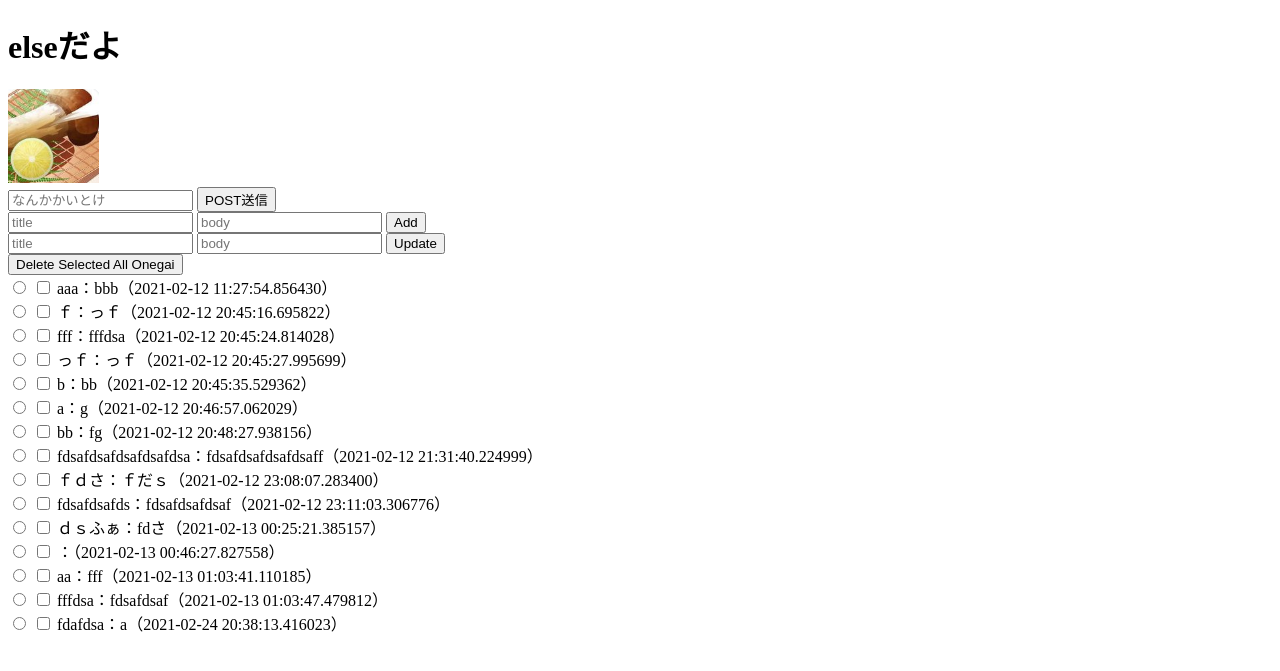
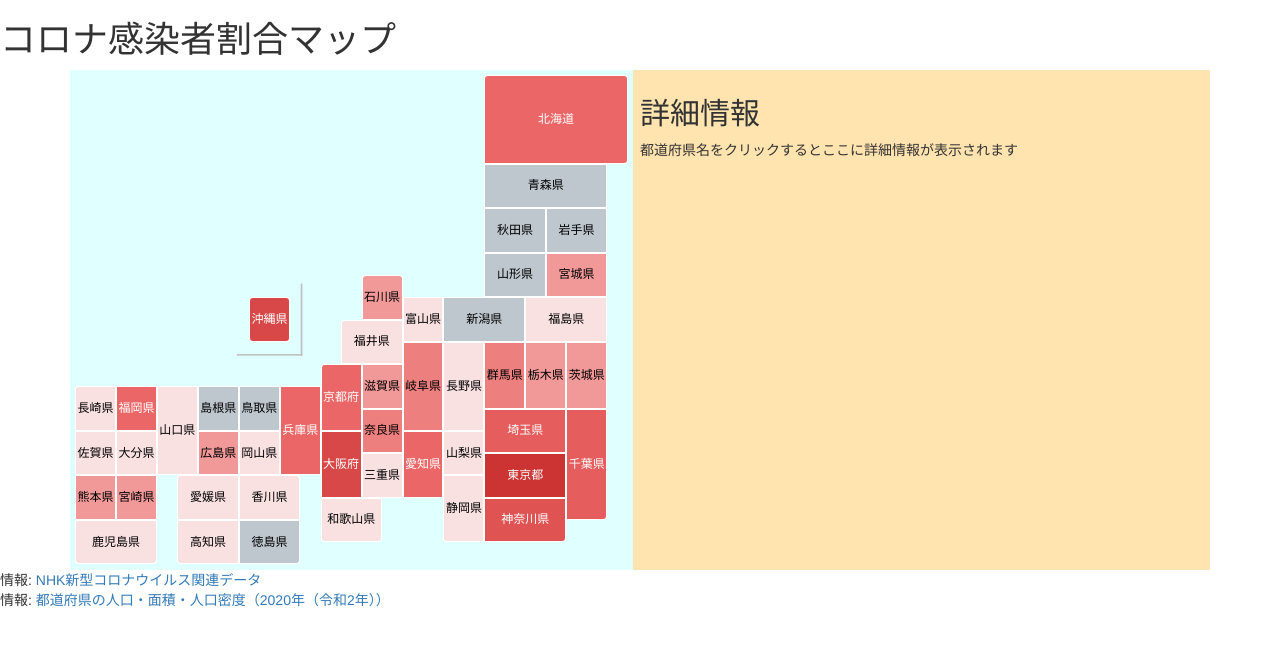
Before and after one commit to futonchan/covid_percentage, a Flask app: page / in a window 1280 px wide. Shown: the top 671 px of the page. Run offline with Flask 2, Linux system fonts and the light colour scheme; a map, chart or similar area stays blank; some libraries are stand-ins or nearby versions.

Commit message:
irarani file seiri

```diff
--- a/app/app.py
+++ b/app/app.py
@@ -17,21 +17,7 @@ Bootstrap = Bootstrap(app)
 # @...デコレータ、真下の行の関数を引数にとる
 # 呼び出し自体は真下の行の関数でおｋ、実行自体はデコレータが実行される
 @app.route("/") #「/」へアクセスしたとき
-@app.route("/index") #「/index」にアクセスしたとき
 def index():
-    print("def index")
-    name = request.args.get("name")
-    all_onegai = OnegaiContent.query.all() # SELECT ** FROM XX
-
-    return render_template("index.html",name=name,all_onegai=all_onegai) # index.htmlで使えるようになる
-
-@app.route("/index", methods=["post"]) #htmlのformactionの名前が/indexで、POSTを受け取ったとき
-def post():
-    print("def post index")
-    # name = request.form["name"] # index.htmlのフォームのname指定した変数をnameに代入
-    # all_onegai = OnegaiContent.query.all() # SELECT ** FROM XX
-    # [<Title 'fdsaf'>, <Title 'っっっっっっｆ'>, <Title 'aaa'>] DBをリスト構造で全て出力された結果
-
     # 人口取得 now_covids=now_covids
     path = os.path.join(os.path.abspath(os.path.dirname(__file__)), "static/csv/nhk_news_covid19_prefectures_daily_data.csv")
     print(path)
@@ -49,37 +35,7 @@ def post():
 
 
     # ここで現在の感染者数と、人口を渡す
-    return render_template("jmap_test.html", pref_covid_total_dict=prefnames) # index.htmlで使えるようになる
-
-@app.route("/add", methods=["post"]) # htmlのformactionの名前が/addからpostを受け取った時
-def add():
-    print("def add")
-    title = request.form["title"]
-    body = request.form["body"]
-    content = OnegaiContent(title,body,datetime.now())
-    db_session.add(content) # db_session... データベース接続用のインスタンス、database.pyで宣言してる
-    db_session.commit()
-    return index() # returnに関数渡すこともできる
-
-@app.route("/update",methods=["post"]) # htmlのformactionの名前がupdate
-def update():
-    print("def update")
-    print(request.form) # ImmutableMultiDict([('title', 'fff'), ('body', 'fffdsa'), ('update', '5')])
-    content = OnegaiContent.query.filter_by(id=request.form["update"]).first()
-    content.title = request.form["title"]
-    content.body = request.form["body"]
-    db_session.commit()
-    return index() # この後にindex()も実行するので、db表示される
-
-@app.route("/delete",methods=["post"])
-def delete():
-    print("def delete")
-    id_list = request.form.getlist("delete")
-    for id in id_list:
-        content = OnegaiContent.query.filter_by(id=id).first()
-        db_session.delete(content)
-    db_session.commit()
-    return index()
+    return render_template("index.html", pref_covid_total_dict=prefnames) # index.htmlで使えるようになる
 
 if __name__ == "__main__":
     app.run(debug=True)
--- a/app/templates/index.html
+++ b/app/templates/index.html
@@ -1,69 +1,176 @@
-<!DOCTYPE html>
-<html>
-      <head>
-        <!-- render_templateの引数に渡した変数を{{変数名}}でindex.html内で使える-->
-        <title>{{name}}</title>
-      </head>
-      <body>
+{% extends "bootstrap/base.html" %}
 
-        {% if name == "a" %}
-        <h1>Image</h1>
-        {% elif name %}
-        <h1>nameがそれ以外のとき</h1>
-        {% else %}
-        <h1> elseだよ</h1>
-        {% endif %}
+{% block title %}Covid-19 感染者割合マップ{% endblock %}
 
-        <img src="/static/images/take.png" alt="takematsu">
+{% block head %}
+{{super()}}
+<style type="text/css">
+    .container {
+        display: flex;
+    }
+    .frameL {
+        background-color:#e0ffff;
+        max-width:600px;
+        flex: 1;
+    }
+    .frameR {
+        background-color: #ffe4af;
+        flex: 1;
+        padding: 0.5em;
+    }
+</style>
 
-        <!-- データベースからの値を取得して表示-->
-        <!-- {% for onegai in all_onegai %} -->
-        <!-- <div><input type="radio" name="update" value={{onegai.id}} >{{onegai.title}} : {{onegai.body}} {{onegai.date}}</input></div>
-        {% endfor %} -->
-        <!-- POSTリクエスト送信フォーム POST設定, ボックスの設定, ボタンの設定-->
-        <form action="/index" method="POST">
-          <input type="text" name="name" placeholder="なんかかいとけ">
-          <input type="submit" value="POST送信">
-        </form>
+<!--見やすい政府コロナ情報 https://www.mhlw.go.jp/content/000699304.pdf-->
+<!-- 東京都コロナ データ分析結果とコメント https://www.fukushihoken.metro.tokyo.lg.jp/iryo/kansen/monitoring.html-->
+<!-- 以下は2/26現在時点での情報 -->
+<!-- 分かりやすい現状説明と疑問の解決 「緊急事態宣言から1ヶ月 なかなか入院患者や重症者が減らないのはなぜ？」 https://news.yahoo.co.jp/byline/kutsunasatoshi/20210206-00221255/ -->
+{% endblock %}
 
-        <!-- app.pyの@app.route("/add", methods=["post"])と紐付け -->
-        <form action="/add" method="post">
-          <input type="text" name="title" placeholder="title">
-          <input type="text" name="body" placeholder="body">
-          <input type="submit" value="Add">
-        </form>
+{% block content %}
+{{super()}}
+<h1>コロナ感染者割合マップ</h1>
+<div class="container">
+    <div class="frameL">
+        <div id="jmap"></div>
+    </div>
+    <div class="frameR">
+        <h2>詳細情報</h2>
+        <div id="covid_pref_text">都道府県名をクリックするとここに詳細情報が表示されます</div>
+        <canvas id="covid_graph1"></canvas>
+        <div id = "covid_pref_text_dead"></div>
+        <canvas id="covid_graph2"></canvas>
+    </div>
+</div>
 
-        <!-- ラジオボタンで選択した場所を、入力したtitle, bodyで書き換える-->
-        <!-- <form action="/update" method="post">
-          <input type="text" name="title" placeholder="title">
-          <input type="text" name="body" placeholder="body">
-          <input type="submit" value="Update">
+{%- block footer %}
+<footer>情報: <a href="https://www3.nhk.or.jp/news/special/coronavirus/">NHK新型コロナウイルス関連データ</a></footer>
+<footer>情報: <a href="https://uub.jp/pjn/pb20201001.html">都道府県の人口・面積・人口密度（2020年（令和2年））</a></footer>
+{%- endblock footer %}
+{% endblock %}
 
-          {% for onegai in all_onegai %}
-          <div><input type="radio" name="update" value={{onegai.id}}>{{onegai.title}}：{{onegai.body}}（{{onegai.date}}）</input></div>
-          {% endfor %}
-      </form> -->
-  <!-- id=update?? -->
-  <form action="/update" method="post" id="update">
-    <input type="text" name="title" placeholder="title">
-    <input type="text" name="body" placeholder="body">
-    <input type="submit" value="Update">
-  </form>
 
-    <!-- id=delete?? チェックしたのをすべて消す -->
-  <form action="/delete" method="post" id="delete">
-    <input type="submit" value="Delete Selected All Onegai">
-  </form>
 
-  {% for onegai in all_onegai %}
-  <div>
-    <!-- ラジオボタン -->
-    <input type="radio" name="update" form="update" value={{onegai.id}}>
-    <!-- チェックボックス -->
-    <input type="checkbox" name="delete" form="delete" value={{onegai.id}}>
-    {{onegai.title}}：{{onegai.body}}（{{onegai.date}}）
-  </div>
-  {% endfor %}
+{% block scripts %}
+{{ super() }}
+<script src="/static/js/jmap.js"></script>
+<script src="https://cdnjs.cloudflare.com/ajax/libs/Chart.js/2.7.1/Chart.min.js"></script>
+<script>
+    pref_covid_index = {{pref_covid_total_dict|tojson}} // {"県名": [感染者数, 死亡者数]}
+    console.log(pref_covid_index)
 
-  </body>
-</html>
+    areas_kari = [
+            {code: 1,name: "北海道",number: 5212462},
+            {code: 2,name: "青森県",number: 1230535},
+            {code: 3,name: "岩手県",number: 1212201},
+            {code: 4,name: "宮城県",number: 2292690},
+            {code: 5,name: "秋田県",number: 952069},
+            {code: 6,name: "山形県",number: 1064954},
+            {code: 7,name: "福島県",number: 1830114},
+            {code: 8,name: "茨城県",number: 2854131},
+            {code: 9,name: "栃木県",number: 1932091},
+            {code: 10,name: "群馬県",number: 1926370},
+            {code: 11,name: "埼玉県",number: 7343453},
+            {code: 12,name: "千葉県",number: 6281394},
+            {code: 13,name: "東京都",number: 13971109},
+            {code: 14,name: "神奈川県",number: 9214151},
+            {code: 15,name: "新潟県",number: 2199746},
+            {code: 16,name: "富山県",number: 1034670},
+            {code: 17,name: "石川県",number: 1130159},
+            {code: 18,name: "福井県",number: 762679},
+            {code: 19,name: "山梨県",number: 806210},
+            {code: 20,name: "長野県",number: 2034145},
+            {code: 21,name: "岐阜県",number: 1974142},
+            {code: 22,name: "静岡県",number: 3618972},
+            {code: 23,name: "愛知県",number: 7541123},
+            {code: 24,name: "三重県",number: 1767615},
+            {code: 25,name: "滋賀県",number: 1412415},
+            {code: 26,name: "京都府",number: 2568427},
+            {code: 27,name: "大阪府",number: 8817372},
+            {code: 28,name: "兵庫県",number: 5438891},
+            {code: 29,name: "奈良県",number: 1322970},
+            {code: 30,name: "和歌山県",number: 914055},
+            {code: 31,name: "鳥取県",number: 551402},
+            {code: 32,name: "島根県",number: 666941},
+            {code: 33,name: "岡山県",number: 1882356},
+            {code: 34,name: "広島県",number: 2794862},
+            {code: 35,name: "山口県",number: 1341506},
+            {code: 36,name: "徳島県",number: 721269},
+            {code: 37,name: "香川県",number: 948801},
+            {code: 38,name: "愛媛県",number: 1326487},
+            {code: 39,name: "高知県",number: 689785},
+            {code: 40,name: "福岡県",number: 5106774},
+            {code: 41,name: "佐賀県",number: 808821},
+            {code: 42,name: "長崎県",number: 1310660},
+            {code: 43,name: "熊本県",number: 1735901},
+            {code: 44,name: "大分県",number: 1124983},
+            {code: 45,name: "宮崎県",number: 1063759},
+            {code: 46,name: "鹿児島県",number: 1587342},
+            {code: 47,name: "沖縄県",number: 1458839}
+            ] // 後にコロナ感染者の割合がnumberに代入される
+    pref_pop = {} // {"県名": 人口}
+    for(var i=0; i<47; i++){
+        pref_pop[areas_kari[i]["name"]] = areas_kari[i]["number"]
+
+        areas_kari[i]["number"] =  (pref_covid_index[areas_kari[i]["name"]][0] / areas_kari[i]["number"] * 100).toPrecision(4)
+    }
+
+    $(document).ready(function() {
+        $('#jmap').jmap({
+            width: "100%",
+            height: "500px",
+            backgroundColor: '#e0ffff',
+            backgroundRadius: '0.5rem',
+            backgroundPadding: '0.5rem',
+            prefectureNameType: 'full',
+            showHeatmap: true,
+            showRoundedPrefecture: true,
+            heatmapLabelUnit: '％',
+            heatmapType: 'HRed',
+            // クリック時に人数指定して、（例えば）10人中何人感染者がいるか出す
+            onSelect: function(e, data) {
+                // テキスト生成
+                var elm = document.getElementById("covid_pref_text")
+                elm.textContent = String(data.option.name) + "の人口は"+  pref_pop[data.option.name].toLocaleString() + "人で、これまでの感染者は" + pref_covid_index[data.option.name][0].toLocaleString() + "人でした。\n" + "割合は" + String(data.option.number) + "％ です。"
+
+                // 円グラフ生成
+                new Chart(document.getElementById("covid_graph1"), {
+                    type: "pie",
+                    data: {
+                        labels: [data.option.name + "の人口", "陽性者"],
+                        datasets: [
+                            {
+                                data: [pref_pop[data.option.name] - pref_covid_index[data.option.name][0], pref_covid_index[data.option.name][0]],
+                                backgroundColor: [
+                                    "rgb(54, 162, 235)",
+                                    "rgb(255, 99, 132)"
+                                ]
+                            }
+                        ]
+                    }
+                });
+
+                var elm2 = document.getElementById("covid_pref_text_dead")
+                elm2.textContent = "陽性者" + pref_covid_index[data.option.name][0].toLocaleString() + "人のうち、死亡したのは" +  pref_covid_index[data.option.name][1].toLocaleString() + "人のため、死亡率は" + String((pref_covid_index[data.option.name][1]/pref_covid_index[data.option.name][0] * 100).toPrecision(4)) + "％です。"
+
+                // 円グラフ2
+                new Chart(document.getElementById("covid_graph2"), {
+                    type: "pie",
+                    data: {
+                        labels: ["陽性者", "死亡者"],
+                        datasets: [
+                            {
+                                data: [pref_covid_index[data.option.name][0] - pref_covid_index[data.option.name][1], pref_covid_index[data.option.name][1]],
+                                backgroundColor: [
+                                    "rgb(255, 99, 132)",
+                                    "rgb(235, 10, 10)"
+                                ]
+                            }
+                        ]
+                    }
+                });
+            },
+            areas:areas_kari
+        });
+    });
+</script>
+{% endblock %}
```
Also changed, not shown: app/templates/bootstrap.html (deleted, +0 -23 lines), app/templates/jmap_test.html (deleted, +0 -176 lines).
